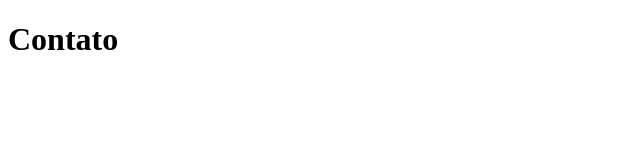
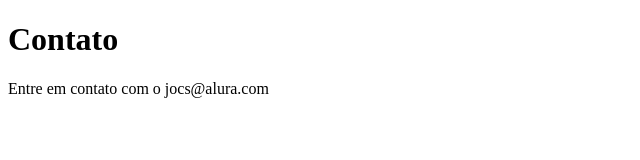
Before and after one commit to joseonildo/sistema-de-cadastro, a plain HTML site: page contato.html in a window 1280 px wide. Shown: the whole page, without its empty margins (0-640 px from the left). Drawn offline with Linux system fonts and the light colour scheme.

Commit message:
Adicionando o email de contato

```diff
--- a/contato.html
+++ b/contato.html
@@ -9,5 +9,6 @@
 </head>
 <body>
     <h1>Contato</h1>
+    <p>Entre em contato com o jocs@alura.com</p>
 </body>
 </html>
```
